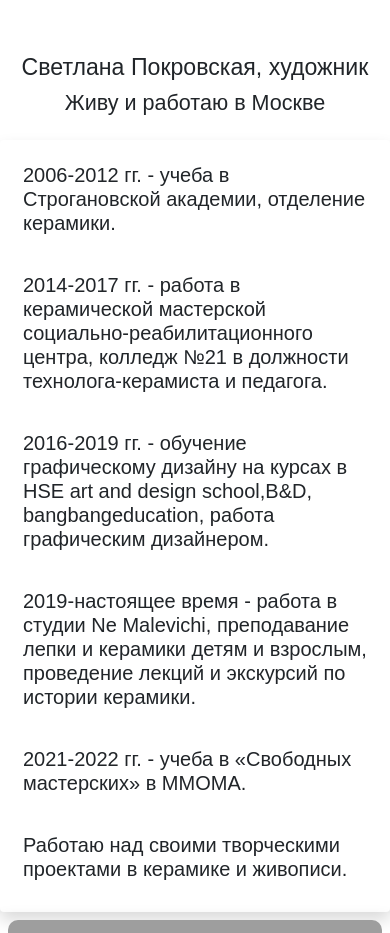
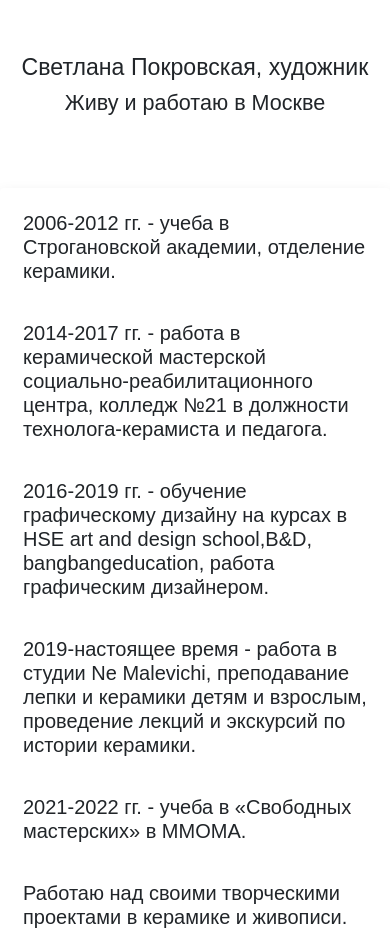
Before and after one commit to AlexanderZug/Ceramics_site, a Flask app: page / in a window 390 px wide. Shown: the part 707-1640 px from the top of the page. Run offline with Flask 2, Linux system fonts and the light colour scheme; some libraries are stand-ins or nearby versions; grey boxes are pictures that could not be loaded.

Commit message:
add padding to about-page

```diff
--- a/templates/base.html
+++ b/templates/base.html
@@ -85,8 +85,8 @@
                 <h4 class="text-center mb-4">Живу и работаю в Москве</h4>
             </div>
         </div>
-        <div class="row align-items-center mb-5">
-            <div class="col-lg-7 col-sm-10 shadow rounded p-2">
+        <div class="row align-items-center mb-5 py-5">
+            <div class="col-lg-7 col-sm-10 shadow rounded p-2 ">
                 <h5>2006-2012 гг. - учеба в Строгановской академии, отделение керамики.</h5>
                 <h5>2014-2017 гг. - работа в керамической мастерской социально-реабилитационного центра, колледж №21
                     в должности
```
